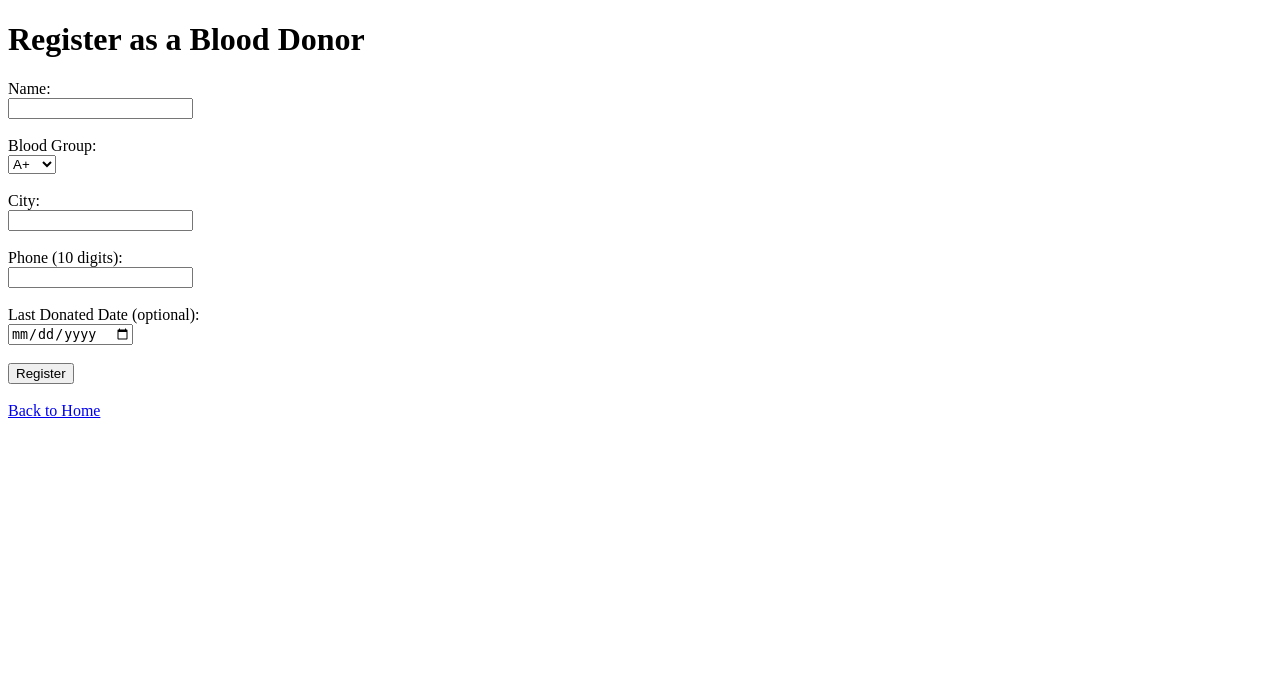
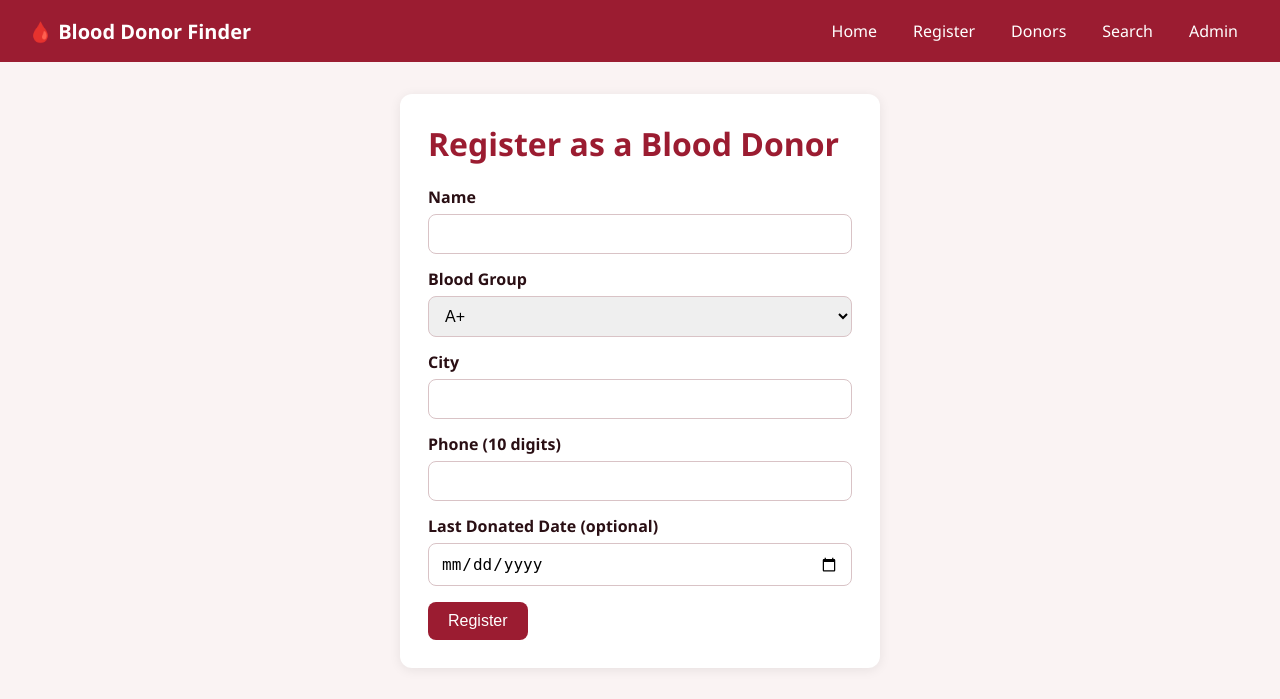
Before and after one commit to adityargv/blood-donor-finder, a Flask app: page /register in a window 1280 px wide. Shown: the top 699 px of the page. Run offline with Flask 3, Linux system fonts and the light colour scheme.

Commit message:
Add CSS styling and shared base template

```diff
--- /dev/null
+++ b/static/style.css
@@ -0,0 +1,106 @@
+:root {
+  --red: #9b1c31;
+  --red-dark: #7a1527;
+  --bg: #faf3f3;
+  --text: #2a0f14;
+  --muted: #6b4a50;
+}
+* { box-sizing: border-box; }
+body {
+  margin: 0;
+  font-family: "Segoe UI", Arial, sans-serif;
+  background: var(--bg);
+  color: var(--text);
+}
+nav {
+  background: var(--red);
+  display: flex;
+  align-items: center;
+  gap: 8px;
+  padding: 12px 28px;
+  flex-wrap: wrap;
+}
+nav .brand {
+  color: #fff;
+  font-weight: 700;
+  font-size: 20px;
+  margin-right: auto;
+  text-decoration: none;
+}
+nav a.link {
+  color: #fff;
+  text-decoration: none;
+  padding: 8px 14px;
+  border-radius: 6px;
+}
+nav a.link:hover { background: var(--red-dark); }
+.container { max-width: 960px; margin: 32px auto; padding: 0 20px; }
+h1 { color: var(--red); margin-top: 0; }
+.card {
+  background: #fff;
+  border-radius: 12px;
+  padding: 28px;
+  box-shadow: 0 2px 12px rgba(0, 0, 0, 0.08);
+}
+.hero { text-align: center; padding: 40px 20px 24px; }
+.hero h1 { font-size: 40px; margin-bottom: 8px; }
+.hero p { color: var(--muted); font-size: 18px; }
+.grid {
+  display: grid;
+  grid-template-columns: repeat(auto-fit, minmax(200px, 1fr));
+  gap: 20px;
+  margin-top: 24px;
+}
+.tile {
+  background: #fff;
+  border-radius: 12px;
+  padding: 28px 20px;
+  text-align: center;
+  text-decoration: none;
+  color: var(--text);
+  font-weight: 600;
+  box-shadow: 0 2px 12px rgba(0, 0, 0, 0.08);
+  transition: transform 0.15s, box-shadow 0.15s;
+}
+.tile:hover { transform: translateY(-4px); box-shadow: 0 6px 18px rgba(155, 28, 49, 0.25); }
+.tile .emoji { display: block; font-size: 34px; margin-bottom: 10px; }
+label { display: block; font-weight: 600; margin: 14px 0 6px; }
+input[type=text], input[type=password], input[type=date], select {
+  width: 100%;
+  padding: 10px 12px;
+  border: 1px solid #d9c3c6;
+  border-radius: 8px;
+  font-size: 16px;
+}
+input:focus, select:focus { outline: 2px solid var(--red); border-color: var(--red); }
+.checkbox { display: flex; align-items: center; gap: 8px; font-weight: 400; margin: 16px 0; }
+.checkbox input { width: auto; }
+button, .btn {
+  background: var(--red);
+  color: #fff;
+  border: none;
+  padding: 10px 20px;
+  border-radius: 8px;
+  font-size: 16px;
+  cursor: pointer;
+  text-decoration: none;
+  display: inline-block;
+  margin-top: 16px;
+}
+button:hover, .btn:hover { background: var(--red-dark); }
+.btn-small { padding: 6px 12px; font-size: 14px; margin-top: 0; }
+.btn-grey { background: #8a7a7d; }
+.btn-grey:hover { background: #6b5d60; }
+table { width: 100%; border-collapse: collapse; margin-top: 16px; background: #fff; }
+th { background: var(--red); color: #fff; text-align: left; padding: 12px; }
+td { padding: 12px; border-bottom: 1px solid #efe1e3; }
+tr:hover td { background: #fdf6f6; }
+.table-wrap { overflow-x: auto; }
+.badge { padding: 4px 10px; border-radius: 999px; font-size: 13px; font-weight: 600; }
+.badge.ok { background: #dff3e4; color: #1d6b34; }
+.badge.no { background: #fbe0e0; color: #a12626; }
+.error { background: #fbe0e0; color: #a12626; padding: 10px 14px; border-radius: 8px; }
+.empty { color: var(--muted); margin-top: 16px; }
+.narrow { max-width: 480px; margin: 0 auto; }
+form.inline { display: inline; }
+.actions { display: flex; gap: 8px; align-items: center; }
--- /dev/null
+++ b/templates/base.html
@@ -0,0 +1,22 @@
+<!DOCTYPE html>
+<html lang="en">
+<head>
+    <meta charset="UTF-8">
+    <meta name="viewport" content="width=device-width, initial-scale=1">
+    <title>{% block title %}Blood Donor Finder{% endblock %}</title>
+    <link rel="stylesheet" href="{{ url_for('static', filename='style.css') }}">
+</head>
+<body>
+    <nav>
+        <a class="brand" href="/">🩸 Blood Donor Finder</a>
+        <a class="link" href="/">Home</a>
+        <a class="link" href="/register">Register</a>
+        <a class="link" href="/donors">Donors</a>
+        <a class="link" href="/search">Search</a>
+        <a class="link" href="/admin">Admin</a>
+    </nav>
+    <div class="container">
+        {% block content %}{% endblock %}
+    </div>
+</body>
+</html>
--- a/templates/register.html
+++ b/templates/register.html
@@ -1,34 +1,31 @@
-<!DOCTYPE html>
-<html>
-<head><title>Register Donor</title></head>
-<body>
+{% extends "base.html" %}
+{% block title %}Register | Blood Donor Finder{% endblock %}
+{% block content %}
+<div class="card narrow">
     <h1>Register as a Blood Donor</h1>
-    {% if error %}
-        <p style="color:red;">{{ error }}</p>
-    {% endif %}
+    {% if error %}<p class="error">{{ error }}</p>{% endif %}
     <form method="POST">
-        <label>Name:</label><br>
-        <input type="text" name="name" required><br><br>
+        <label>Name</label>
+        <input type="text" name="name" required>
 
-        <label>Blood Group:</label><br>
+        <label>Blood Group</label>
         <select name="blood_group" required>
             <option>A+</option><option>A-</option>
             <option>B+</option><option>B-</option>
             <option>AB+</option><option>AB-</option>
             <option>O+</option><option>O-</option>
-        </select><br><br>
+        </select>
 
-        <label>City:</label><br>
-        <input type="text" name="city" required><br><br>
+        <label>City</label>
+        <input type="text" name="city" required>
 
-        <label>Phone (10 digits):</label><br>
-        <input type="text" name="phone" required><br><br>
+        <label>Phone (10 digits)</label>
+        <input type="text" name="phone" required>
 
-        <label>Last Donated Date (optional):</label><br>
-        <input type="date" name="last_donated_date"><br><br>
+        <label>Last Donated Date (optional)</label>
+        <input type="date" name="last_donated_date">
 
         <button type="submit">Register</button>
     </form>
-    <br><a href="/">Back to Home</a>
-</body>
-</html>
+</div>
+{% endblock %}
```
Also changed, not shown: templates/admin.html (+14 -13 lines), templates/donors.html (+13 -9 lines), templates/edit.html (+18 -20 lines), templates/index.html (+12 -10 lines), templates/login.html (+9 -12 lines), templates/search.html (+24 -18 lines).
